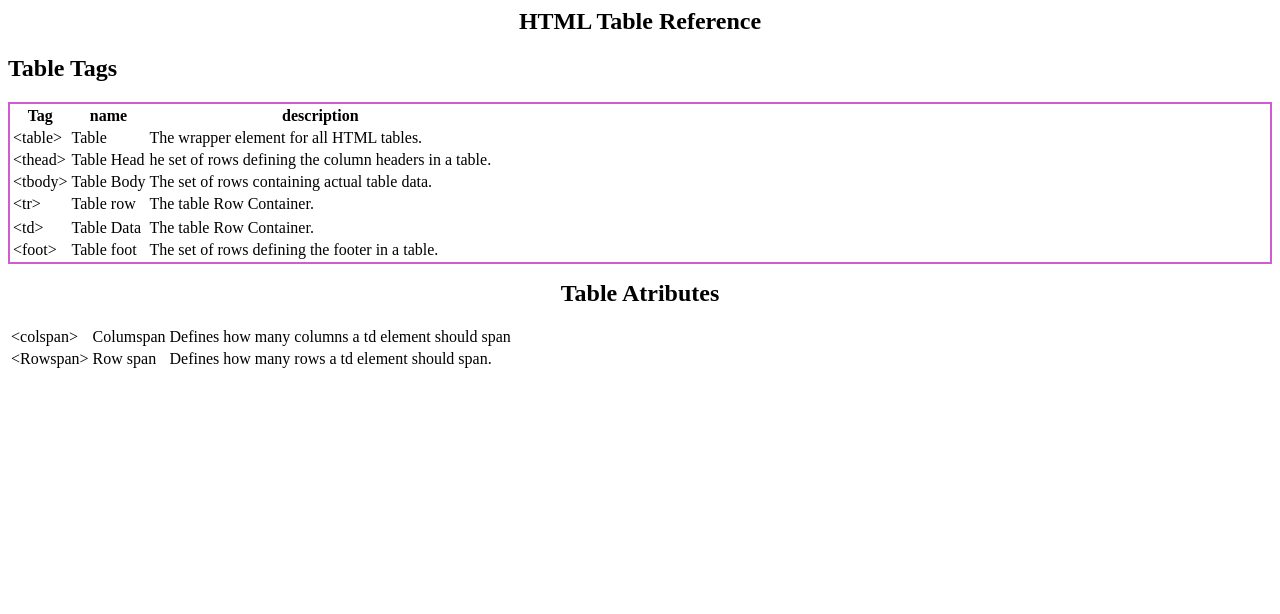
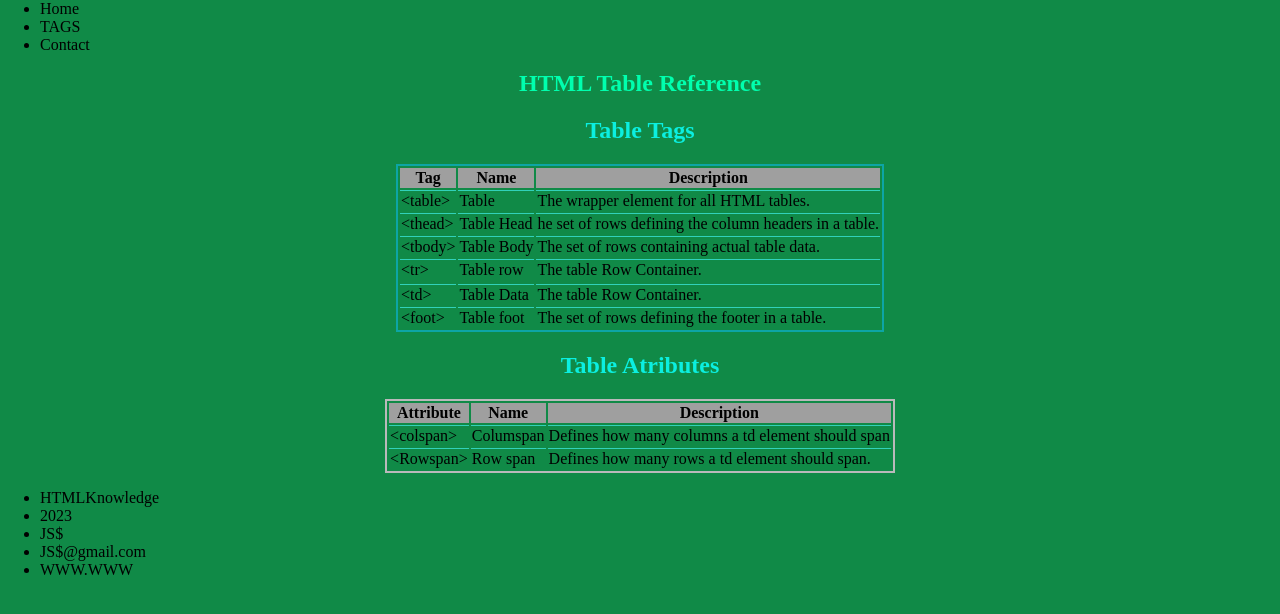
Before and after one commit to Jxcanner/Credit-Card-Project, a plain HTML site: page index.html in a window 1280 px wide. Drawn offline with Linux system fonts and the light colour scheme.

Commit message:
CSS created / looking to upgrade

```diff
--- a/Resource/css/styles.css
+++ b/Resource/css/styles.css
@@ -1,11 +1,53 @@
+body {
+    margin: 0;
+    padding: 0;
+    display: block;
+    justify-content: center;
+    align-items: center;
+    height: 100vh;
+    background-color: #108a47;
+}
+
 
 .maintable {
-border: 2px solid rgb(208, 93, 208);
+border: 2px solid rgb(13, 165, 165);
+display: inline-block;
 }
+
+.container {
+    text-align: center;
+    width: 100%;
+    height: auto;
+}
+
+.table2 {
+border: 2px solid rgb(186, 185, 187);
+display: inline-block;
+
+}
+
+.headers {
+background-color: rgb(159, 159, 159);
+font-weight: bold;
+
+}
+
+td {
+    text-align: left;
+    border-top: 1px solid rgb(49, 209, 185);
+
+}
+
 
 h1 {
     text-align: center;
     font-size: 24px;
-    color: black;
+    color: rgb(0, 255, 174);
 
 }
+
+h2 {
+    text-align: center;
+    color: rgb(11, 239, 224);
+    font-size: 24px;
+}
--- a/index.html
+++ b/index.html
@@ -8,23 +8,33 @@
     <title>challenge project</title>
 </head>
 
+<body>
+
+<nav class="navbar">
+    <ul>
+        <li>Home</li>
+        <li>TAGS</li>
+        <li>Contact</li>
+    </ul>
+</nav>
    <div class="titles">
     <h1>HTML Table Reference</h1>
     <h2>Table Tags</h2>
    </div>
 
-   <div class="maintable">
 
-    <table id="table1">
+   <div class="container">
 
-        <tr>
+    <table class="maintable">
+
+        <tr class="headers">
             <th>Tag</th>
-            <th>name</th>
-            <th>description</th>
+            <th>Name</th>
+            <th>Description</th>
 
         </tr>
 
-        <tr>
+        <tr class="firstrow">
     <td>&lt;table&gt;</td>
     <td>Table</td>
     <td>The wrapper element for all HTML tables.</td>
@@ -61,12 +71,17 @@
    </div>
 
    <div class="title2">
-    <h1>Table Atributes </h1>
+    <h2>Table Atributes </h2>
    </div>
 
-   <div class="table2">
-    <table id="table2">
-        <tr>
+   <div class="container">
+    <table class="table2">
+
+        <tr class="headers">
+            <th>Attribute</th>
+            <th>Name</th>
+            <th>Description</th>
+        </tr>
             <tr>
                 <td>&lt;colspan&gt;</td>
                 <td>Columspan</td>
@@ -82,5 +97,14 @@
         </tr>
     </table>
    </div>
+   <footer class="footer">
+    <ul>
+        <li>HTMLKnowledge</li>
+        <li>2023</li>
+        <li>JS$</li>
+        <li>JS$@gmail.com</li>
+        <li>WWW.WWW</li>
+    </ul>
+   </footer>
 </body>
 </html>
```
Also changed, not shown: 1 other file.
